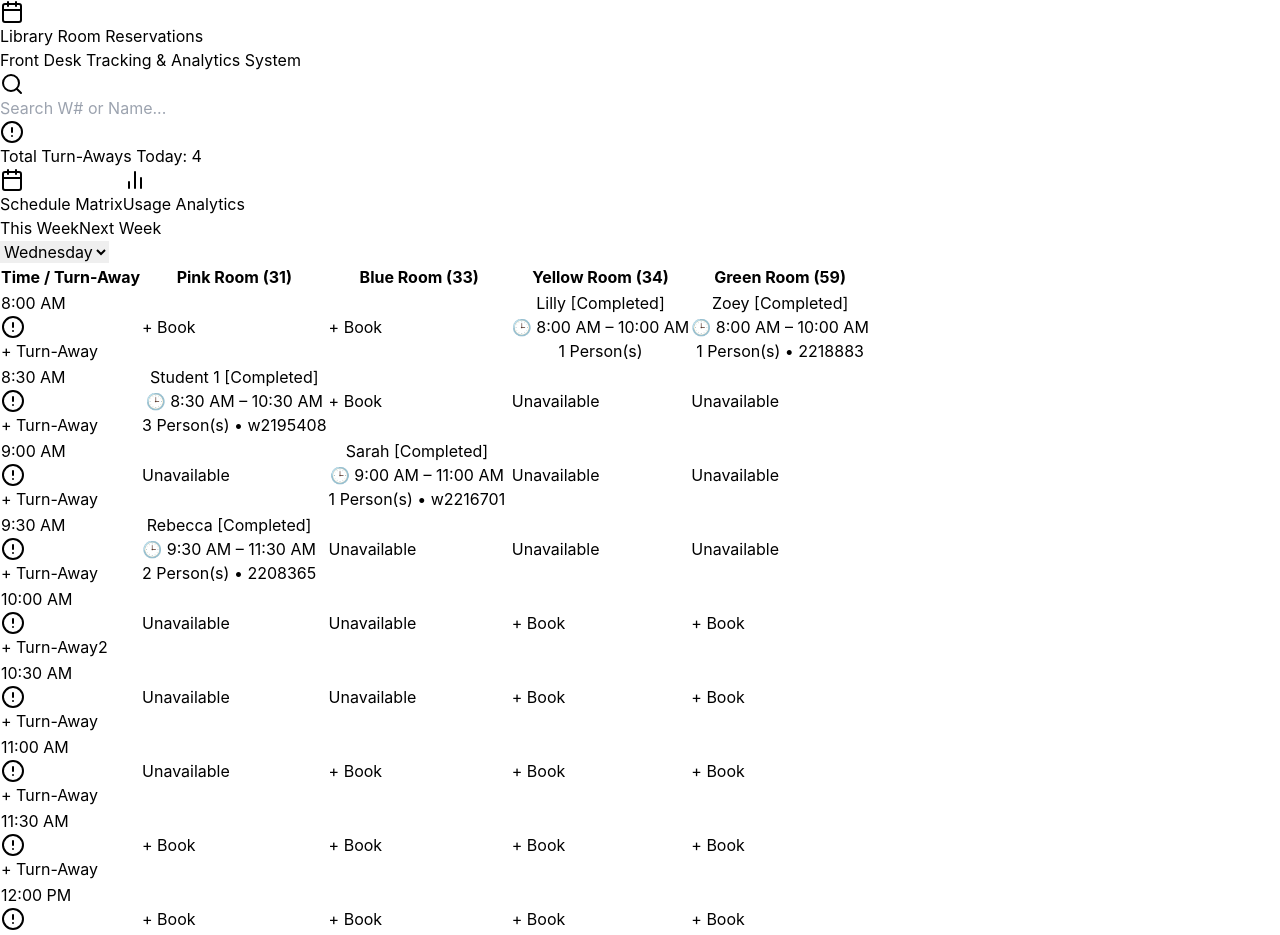
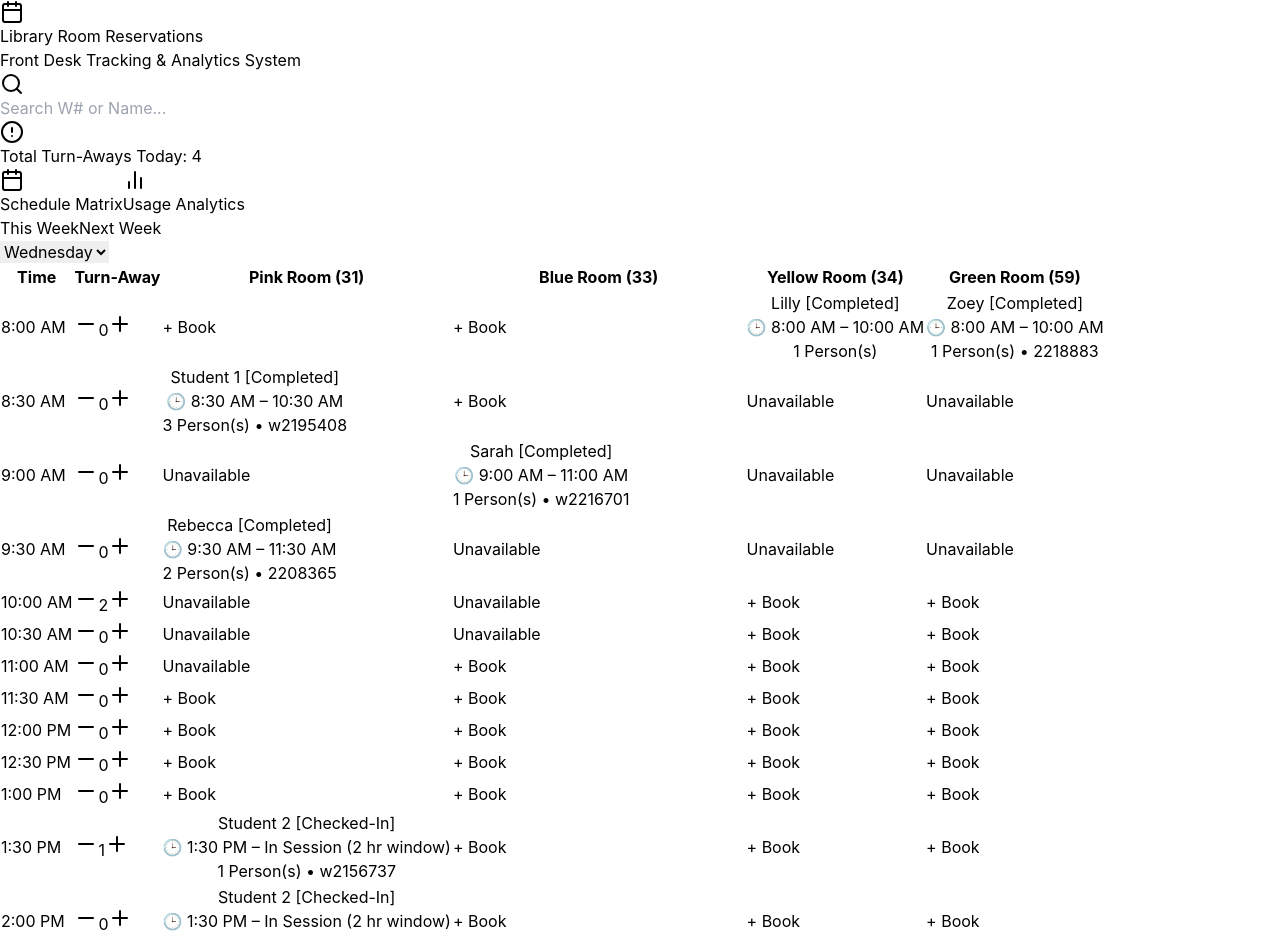
Before and after one commit to amybrinkley/room-reservation-app, a React (Vite) app: page / in a window 1280 px wide. Shown: the top 935 px of the page. Built offline with nearby package versions, Linux system fonts and the light colour scheme.

Commit message:
modify counter, booking behavior

```diff
--- a/src/App.jsx
+++ b/src/App.jsx
@@ -1,5 +1,5 @@
 import React, { useState } from 'react';
-import { Calendar, Clock, Users, User, PlusCircle, AlertCircle, CheckCircle2, BarChart2, Search, X, MapPin } from 'lucide-react';
+import { Calendar, Clock, Users, User, PlusCircle, AlertCircle, CheckCircle2, BarChart2, Search, X, MapPin, Plus, Minus } from 'lucide-react';
 import { BarChart, Bar, XAxis, YAxis, Tooltip, ResponsiveContainer, CartesianGrid } from 'recharts';
 
 // Set your Google Apps Script Web App URL here after deployment
@@ -40,9 +40,9 @@ const TIME_SLOTS = [
 const INITIAL_RESERVATIONS = [
   { id: 'res_101', week: 'this_week', day: 'Wednesday', room: '31', slot: '8:30 AM', time_in: '8:30 AM', time_out: '10:30 AM', barcode: 'w2195408', student_name: 'Student 1', people: 3, status: 'Completed', notes: 'Group study' },
   { id: 'res_102', week: 'this_week', day: 'Wednesday', room: '31', slot: '9:30 AM', time_in: '9:30 AM', time_out: '11:30 AM', barcode: '2208365', student_name: 'Rebecca', people: 2, status: 'Completed', notes: '' },
-  { id: 'res_105', week: 'this_week', day: 'Wednesday', room: '31', slot: '1:30 PM', time_in: '1:30 PM', time_out: '3:30 PM', barcode: 'w2156737', student_name: 'Student 2', people: 1, status: 'Checked-In', notes: '' },
+  { id: 'res_105', week: 'this_week', day: 'Wednesday', room: '31', slot: '1:30 PM', time_in: '1:30 PM', time_out: '', barcode: 'w2156737', student_name: 'Student 2', people: 1, status: 'Checked-In', notes: '' },
   { id: 'res_107', week: 'this_week', day: 'Wednesday', room: '33', slot: '9:00 AM', time_in: '9:00 AM', time_out: '11:00 AM', barcode: 'w2216701', student_name: 'Sarah', people: 1, status: 'Completed', notes: 'WebCam needed' },
-  { id: 'res_110', week: 'this_week', day: 'Wednesday', room: '33', slot: '2:30 PM', time_in: '2:30 PM', time_out: '4:30 PM', barcode: 'w1889324', student_name: 'Ryan', people: 1, status: 'Checked-In', notes: '' },
+  { id: 'res_110', week: 'this_week', day: 'Wednesday', room: '33', slot: '2:30 PM', time_in: '2:30 PM', time_out: '', barcode: 'w1889324', student_name: 'Ryan', people: 1, status: 'Checked-In', notes: '' },
   { id: 'res_111', week: 'this_week', day: 'Wednesday', room: '33', slot: '4:30 PM', time_in: '4:30 PM', time_out: '6:30 PM', barcode: '', student_name: 'Roman', people: 1, status: 'Scheduled', notes: '' },
   { id: 'res_112', week: 'this_week', day: 'Wednesday', room: '34', slot: '8:00 AM', time_in: '8:00 AM', time_out: '10:00 AM', barcode: '', student_name: 'Lilly', people: 1, status: 'Completed', notes: '' },
   { id: 'res_116', week: 'this_week', day: 'Wednesday', room: '59', slot: '8:00 AM', time_in: '8:00 AM', time_out: '10:00 AM', barcode: '2218883', student_name: 'Zoey', people: 1, status: 'Completed', notes: '' },
@@ -70,7 +70,7 @@ export default function App() {
     room: '31', time_in: '8:00 AM', time_out: '10:00 AM', barcode: '', student_name: '', people: 1, notes: '', status: 'Scheduled'
   });
 
-  const handleLogTimeTurnAway = (slot) => {
+  const handleIncrementTurnAway = (slot) => {
     const newEntry = {
       id: 'ta_' + Date.now(),
       week: selectedWeek,
@@ -79,6 +79,14 @@ export default function App() {
       timestamp: new Date().toLocaleTimeString([], { hour: 'numeric', minute: '2-digit', hour12: true })
     };
     setTurnAways(prev => [...prev, newEntry]);
+  };
+
+  const handleDecrementTurnAway = (slot) => {
+    setTurnAways(prev => {
+      const indexToRemove = prev.findLastIndex(t => t.week === selectedWeek && t.day === selectedDay && t.slot === slot);
+      if (indexToRemove === -1) return prev;
+      return prev.filter((_, idx) => idx !== indexToRemove);
+    });
   };
 
   const handleOpenModal = (room = '31', initialSlot = '8:00 AM', existing = null) => {
@@ -106,10 +114,11 @@ export default function App() {
 
   const handleSave = () => {
     if (activeRes) {
-      setReservations(reservations.map(r => r.id === activeRes.id ? { ...r, ...formData, slot: formData.time_in } : r));
+      setReservations(reservations.map(r => r.id === activeRes.id ? { ...r, ...formData, people: Number(formData.people), slot: formData.time_in } : r));
     } else {
       const newRes = {
         ...formData,
+        people: Number(formData.people),
         id: 'res_' + Date.now(),
         week: selectedWeek,
         day: selectedDay,
@@ -122,7 +131,7 @@ export default function App() {
 
   const handleCheckIn = (res) => {
     const timeIn = new Date().toLocaleTimeString([], { hour: 'numeric', minute: '2-digit', hour12: true });
-    setReservations(reservations.map(r => r.id === res.id ? { ...r, status: 'Checked-In', time_in: timeIn } : r));
+    setReservations(reservations.map(r => r.id === res.id ? { ...r, status: 'Checked-In', time_in: timeIn, time_out: '' } : r));
     setModalOpen(false);
   };
 
@@ -139,6 +148,7 @@ export default function App() {
 
   const activeTurnAways = turnAways.filter(t => t.week === selectedWeek && t.day === selectedDay);
 
+  // Helper to check occupancy and render filled reservation blocks
   const getOccupancyInfo = (roomId, slot) => {
     const slotIndex = TIME_SLOTS.indexOf(slot);
     if (slotIndex === -1) return null;
@@ -148,8 +158,18 @@ export default function App() {
       if (checkIdx >= 0) {
         const checkSlot = TIME_SLOTS[checkIdx];
         const res = filteredReservations.find(r => r.room === roomId && (r.slot === checkSlot || r.time_in === checkSlot));
+
         if (res) {
-          return { reservation: res, isStart: offset === 0, offset };
+          // If no check-out time is specified, fill all 4 slots (entire 2-hour window) with the reservation block
+          if (!res.time_out || res.time_out.trim() === '') {
+            return { reservation: res, displayType: 'full_reservation', offset };
+          }
+          // If a check-out time exists, display start block for offset 0 and fallback for subsequent offsets
+          if (offset === 0) {
+            return { reservation: res, displayType: 'full_reservation', offset: 0 };
+          } else {
+            return { reservation: res, displayType: 'unavailable', offset };
+          }
         }
       }
     }
@@ -221,14 +241,17 @@ export default function App() {
 
         {activeTab === 'schedule' ? (
           <div className="bg-white rounded-xl shadow border border-slate-200 overflow-x-auto">
-            <table className="w-full text-left border-collapse table-fixed min-w-[850px]">
+            <table className="w-full text-left border-collapse table-fixed min-w-[900px]">
               <thead>
                 <tr>
-                  <th className="p-3 bg-slate-800 text-white text-xs uppercase tracking-wider w-[16%] text-center border-b border-slate-700">
-                    Time / Turn-Away
+                  <th className="p-3 bg-slate-800 text-white text-xs uppercase tracking-wider w-[10%] text-center border-b border-slate-700">
+                    Time
+                  </th>
+                  <th className="p-3 bg-amber-900/90 text-amber-100 text-xs uppercase tracking-wider w-[14%] text-center border-b border-slate-700 border-r border-slate-700">
+                    Turn-Away
                   </th>
                   {ROOMS.map(room => (
-                    <th key={room.id} className={`p-3 text-xs uppercase tracking-wider text-center font-bold border-b border-slate-200 w-[21%] ${room.headerBg}`}>
+                    <th key={room.id} className={`p-3 text-xs uppercase tracking-wider text-center font-bold border-b border-slate-200 w-[19%] ${room.headerBg}`}>
                       {room.name}
                     </th>
                   ))}
@@ -240,35 +263,50 @@ export default function App() {
 
                   return (
                     <tr key={slot} className="hover:bg-slate-100/80">
-                      {/* Time Column with Integrated Turn-Away Quick Button & Counter */}
-                      <td className="p-2 font-semibold bg-slate-50 border-r border-slate-200 text-center">
-                        <div className="text-xs text-slate-700 font-bold mb-1">{slot}</div>
+                      <td className="p-3 font-semibold text-slate-700 text-center bg-slate-50 border-r border-slate-200 whitespace-nowrap text-xs">
+                        {slot}
+                      </td>
+
+                      <td className="p-2 bg-amber-50/50 border-r border-slate-200 text-center">
                         <div className="flex items-center justify-center gap-1.5">
                           <button
-                            onClick={() => handleLogTimeTurnAway(slot)}
-                            title={`Log unfulfilled request at ${slot}`}
-                            className="bg-amber-100 hover:bg-amber-200 text-amber-900 border border-amber-300 hover:border-amber-400 text-[10px] font-bold px-1.5 py-0.5 rounded transition flex items-center gap-0.5 shadow-sm"
+                            onClick={() => handleDecrementTurnAway(slot)}
+                            disabled={slotTurnAwayCount === 0}
+                            title="Remove 1 turn-away entry (correction)"
+                            className={`p-1 rounded transition border ${
+                              slotTurnAwayCount > 0
+                                ? 'bg-white hover:bg-amber-100 text-amber-800 border-amber-300 shadow-sm cursor-pointer'
+                                : 'bg-slate-100 text-slate-300 border-slate-200 cursor-not-allowed'
+                            }`}
                           >
-                            <AlertCircle className="w-3 h-3 text-amber-600" /> + Turn-Away
+                            <Minus className="w-3.5 h-3.5" />
                           </button>
-                          {slotTurnAwayCount > 0 && (
-                            <span className="bg-amber-600 text-white text-[10px] font-black px-1.5 py-0.5 rounded-full shadow" title={`${slotTurnAwayCount} turn-away(s) logged at ${slot}`}>
+
+                          <span className={`min-w-[20px] text-xs font-bold ${slotTurnAwayCount > 0 ? 'text-amber-900' : 'text-slate-400'}`}>
                             {slotTurnAwayCount}
                           </span>
-                          )}
+
+                          <button
+                            onClick={() => handleIncrementTurnAway(slot)}
+                            title="Add 1 turn-away entry"
+                            className="p-1 rounded bg-amber-600 hover:bg-amber-700 text-white border border-amber-700 shadow-sm transition cursor-pointer"
+                          >
+                            <Plus className="w-3.5 h-3.5" />
+                          </button>
                         </div>
                       </td>
 
                       {ROOMS.map(room => {
                         const occInfo = getOccupancyInfo(room.id, slot);
-                        const res = occInfo?.isStart ? occInfo.reservation : null;
-                        const isOccupiedBlock = occInfo && !occInfo.isStart;
+                        const res = occInfo?.reservation;
+                        const isFullBlock = occInfo?.displayType === 'full_reservation';
+                        const isUnavailable = occInfo?.displayType === 'unavailable';
 
                         return (
                           <td key={room.id} className={`p-2 border-r border-slate-200 text-center transition-colors ${
-                            isOccupiedBlock ? room.occupiedBg : room.colBg
+                            isUnavailable ? room.occupiedBg : room.colBg
                           }`}>
-                            {res ? (
+                            {isFullBlock ? (
                               <button onClick={() => handleOpenModal(room.id, slot, res)} className={`w-full p-2 rounded-lg text-xs font-semibold border text-left transition shadow-sm ${
                                 res.status === 'Checked-In' ? 'bg-emerald-100 text-emerald-900 border-emerald-300 hover:bg-emerald-200' :
                                 res.status === 'Scheduled' ? 'bg-amber-100 text-amber-900 border-amber-300 hover:bg-amber-200' :
@@ -276,11 +314,11 @@ export default function App() {
                               }`}>
                                 <div className="font-bold flex justify-between">{res.student_name} <span>[{res.status}]</span></div>
                                 <div className="text-[10px] text-slate-600 mt-0.5">
-                                  🕒 {res.time_in} – {res.time_out}
+                                  🕒 {res.time_in} – {res.time_out || 'In Session (2 hr window)'}
                                 </div>
                                 <div className="text-[10px] text-slate-500 mt-0.5">{res.people} Person(s) {res.barcode && `• ${res.barcode}`}</div>
                               </button>
-                            ) : isOccupiedBlock ? (
+                            ) : isUnavailable ? (
                               <button onClick={() => handleOpenModal(room.id, slot)} className="w-full py-2 border border-dashed border-slate-300/80 bg-white/40 hover:bg-white/80 rounded-lg text-slate-500 hover:text-blue-600 text-xs transition flex items-center justify-center gap-1 font-medium">
                                 <span className="w-1.5 h-1.5 rounded-full bg-amber-500 inline-block"></span> Unavailable
                               </button>
@@ -353,11 +391,28 @@ export default function App() {
                   <input type="text" value={formData.barcode} onChange={(e) => setFormData({ ...formData, barcode: e.target.value })} className="w-full p-2 border rounded-lg" placeholder="w1234567" />
                 </div>
 
+                <div className="grid grid-cols-2 gap-3">
                   <div>
                     <label className="block font-semibold mb-1">Room</label>
                     <select value={formData.room} onChange={(e) => setFormData({ ...formData, room: e.target.value })} className="w-full p-2 border rounded-lg">
                       {ROOMS.map(r => <option key={r.id} value={r.id}>{r.name}</option>)}
                     </select>
+                  </div>
+
+                  <div>
+                    <label className="block font-semibold mb-1">Number of People</label>
+                    <select
+                      value={formData.people}
+                      onChange={(e) => setFormData({ ...formData, people: Number(e.target.value) })}
+                      className="w-full p-2 bg-white border border-slate-300 rounded-lg text-sm font-medium focus:ring-2 focus:ring-blue-500"
+                    >
+                      {[1, 2, 3, 4, 5, 6, 7, 8].map(num => (
+                        <option key={num} value={num}>
+                          {num} {num === 1 ? 'Person' : 'People'}
+                        </option>
+                      ))}
+                    </select>
+                  </div>
                 </div>
 
                 <div className="grid grid-cols-2 gap-3 bg-slate-50 p-3 rounded-lg border border-slate-200">
@@ -379,6 +434,7 @@ export default function App() {
                       onChange={(e) => setFormData({ ...formData, time_out: e.target.value })}
                       className="w-full p-2 bg-white border border-slate-300 rounded-lg text-sm font-medium focus:ring-2 focus:ring-blue-500"
                     >
+                      <option value="">(In Session - No Check-Out)</option>
                       {DETAILED_TIMES.map(t => <option key={t} value={t}>{t}</option>)}
                     </select>
                   </div>
```
Lines whose indentation alone changed are shown as unchanged.
